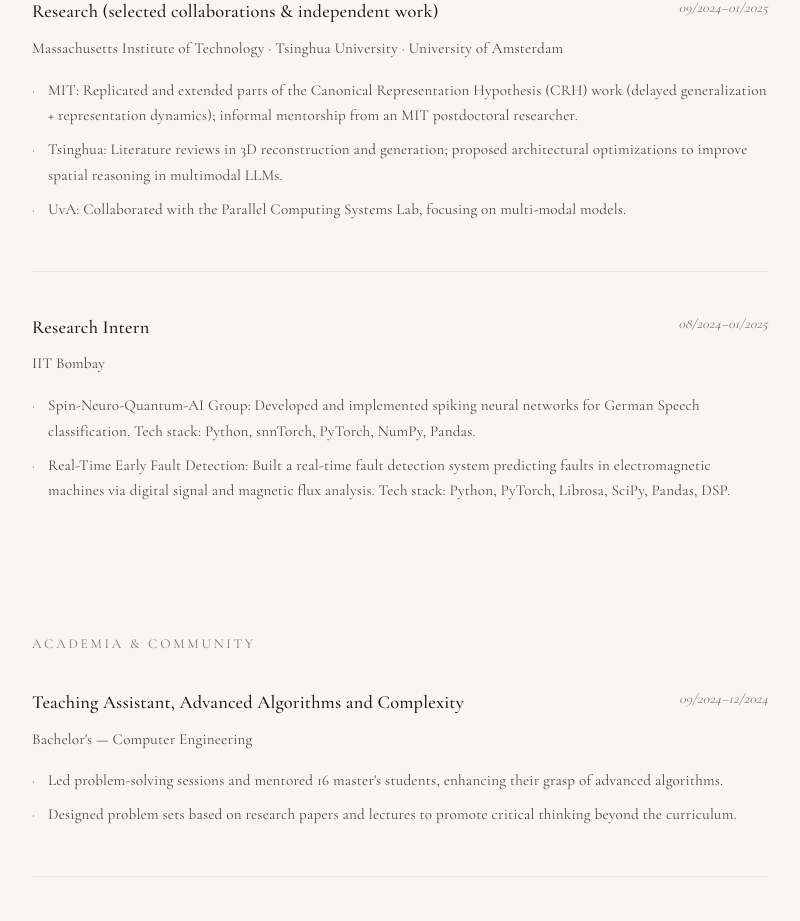
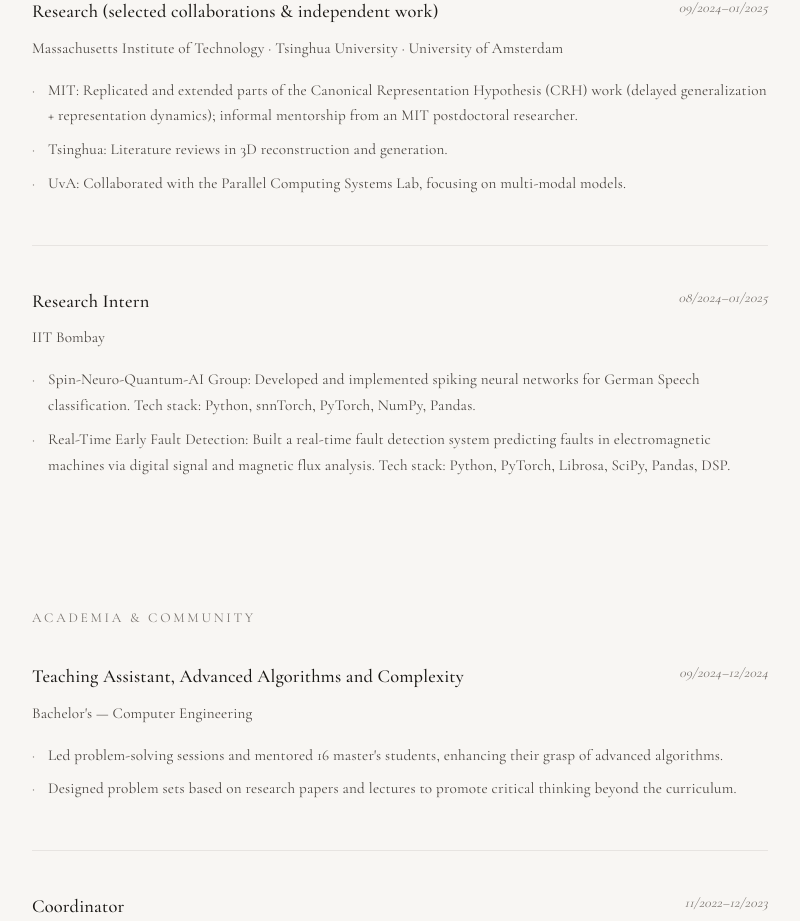
Before and after one commit to stochi0/personal-page, a Next.js app: page /work in a window 1280 px wide. Shown: the part 1713-2634 px from the top of the page, without its empty margins (240-1040 px from the left). Built offline with nearby package versions, Linux system fonts and the light colour scheme.

Commit message:
minor fix

```diff
--- a/src/content/work.ts
+++ b/src/content/work.ts
@@ -71,7 +71,7 @@
     date: "09/2024–01/2025",
     description: [
       "MIT: Replicated and extended parts of the Canonical Representation Hypothesis (CRH) work (delayed generalization + representation dynamics); informal mentorship from an MIT postdoctoral researcher.",
-      "Tsinghua: Literature reviews in 3D reconstruction and generation; proposed architectural optimizations to improve spatial reasoning in multimodal LLMs.",
+      "Tsinghua: Literature reviews in 3D reconstruction and generation.",
       "UvA: Collaborated with the Parallel Computing Systems Lab, focusing on multi-modal models.",
     ],
   },
```
